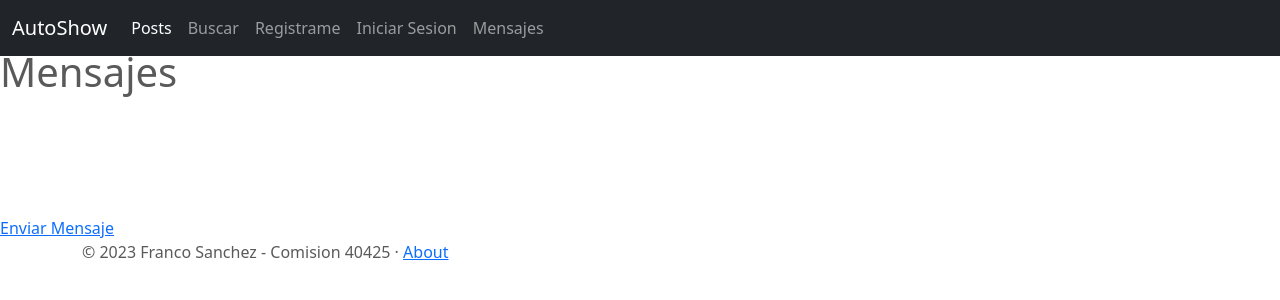
After one commit to frannsanchez/AutoShow, a Django app: page /Mensaje/list/ in a window 1280 px wide. The commit adds this page. Shown: the top 300 px of the page. Run offline with Django 3.2, Linux system fonts and the light colour scheme; data comes from the database, SQL or seed files in the repository; both versions use the stored data as it was after the commit; some libraries are stand-ins or nearby versions.

Commit message:
mensajes

```diff
--- a/AutoShow/urls.py
+++ b/AutoShow/urls.py
@@ -22,12 +22,17 @@ from django.conf.urls.static import static
 urlpatterns = [
     path('admin/', admin.site.urls),
     path('', index, name="index"),
+    path('Autos/about', about, name="about"),
     path('Autos/list/', MostrarAuto.as_view(), name="auto-list"),
     path('Autos/search', BuscarAuto, name="auto-search"),
     path('Autos/<pk>/detail', AutoDetail.as_view(), name="auto-detail"),
     path('Autos/create', AutoCreate.as_view(), name="auto-create"),
     path('Autos/<pk>/update', AutoUpdate.as_view(), name="auto-update"),
     path('Autos/<pk>/delete', AutoDelete.as_view(), name="auto-delete"),
+    path('Mensaje/create', MensajeCreate.as_view(), name="mensaje-create"),
+    path('Mensaje/list/', MostrarMensaje.as_view(), name="mensaje-list"),
+    path('Mensaje/<pk>/detail', MensajeDetail.as_view(), name="mensaje-detail"),
+    path('Mensaje/<pk>/delete', MensajeDelete.as_view(), name="mensaje-delete"),
     path('signup/', SignUp.as_view(), name="signup"),
     path('login/', LogIn.as_view(), name="login"),
     path('logout/', LogOut.as_view(), name="logout"),
--- a/Autos/models.py
+++ b/Autos/models.py
@@ -19,3 +19,8 @@ class Profile(models.Model):
     imagen = models.ImageField(upload_to="perfiles", null=True, blank=True)
     nacionalidad = models.CharField(max_length=20)
     instagram = models.CharField(max_length=50)
+
+class Mensaje(models.Model):
+    mensaje = models.TextField(max_length=1000)
+    email = models.EmailField()
+    destinatario = models.ForeignKey(to=User, on_delete=models.CASCADE, related_name="destinatario")
--- /dev/null
+++ b/Autos/templates/Autos/about.html
@@ -0,0 +1,6 @@
+{% extends 'Autos/index.html' %}
+
+{% block title%}<title>Eliminar Post</title>{% endblock %}
+{% block main%}
+<h1>About Me</h1>
+{% endblock %}
--- a/Autos/templates/Autos/index.html
+++ b/Autos/templates/Autos/index.html
@@ -65,9 +65,6 @@
             <a class="nav-link active" aria-current="page" href="{% url 'auto-list' %}">Posts</a>
           </li>
           <li class="nav-item">
-            <a class="nav-link" href="{% url 'auto-create' %}">Nuevo Post</a>
-          </li>
-          <li class="nav-item">
             <a class="nav-link" href="{% url 'auto-search' %}">Buscar</a>
           </li>
           {% if user.is_authenticated and user.profile %}
@@ -85,6 +82,8 @@
             <a class="nav-link" href="{% url 'login' %}" tabindex="-1" aria-disabled="true">Iniciar Sesion</a>
           </li>
           {% endif %}
+          <li class="nav-item">
+            <a class="nav-link" href="{% url 'mensaje-list' %}" tabindex="-1" aria-disabled="true">Mensajes</a>
         </ul>
         </form>
       </div>
@@ -162,7 +161,7 @@
 
   <!-- FOOTER -->
   <footer class="container">
-    <p>© 2023 Franco Sanchez - Comision 40425 · <a href="https://getbootstrap.com/docs/5.0/examples/carousel/#">About</a></p>
+    <p>© 2023 Franco Sanchez - Comision 40425 · <a href="{% url 'about' %}">About</a></p>
   </footer>
 </main>
 
--- /dev/null
+++ b/Autos/templates/Autos/mensaje_list.html
@@ -0,0 +1,22 @@
+{% extends 'Autos/index.html' %}
+
+{% block title%}<title>Mensajes</title>{% endblock %}
+{% block main%}
+<h1>Mensajes</h1>
+    {% if object_list %}
+    <ul>{% for mensaje in object_list %}
+        {% if user.is_authenticated and mensaje.destinatario == user %}
+        <li>
+        {{mensaje.email}}
+        <a href="{% url 'mensaje-detail' mensaje.id %}">Ver mas</a>
+        <a href="{% url 'mensaje-delete' mensaje.id %}">Eliminar</a>
+        {% endif %}
+        <br>
+    </li>
+    {% endfor %}
+    </ul>
+    {% else %}
+    <h2>No hay Mensajes</h2>
+    {% endif %}
+    <a href="{% url 'mensaje-create' %}">Enviar Mensaje</a>
+{% endblock %}
--- /dev/null
+++ b/Autos/templates/Autos/not_found_mensaje.html
@@ -0,0 +1,6 @@
+{% extends 'Autos/index.html' %}
+
+{% block title%}<title>No encontrado</title>{% endblock %}
+{% block main%}
+<h1>Mensaje No Encontrado</h1>
+{% endblock %}
--- a/Autos/views.py
+++ b/Autos/views.py
@@ -3,9 +3,13 @@ from Autos.models import *
 from Autos.forms import *
 from django.views.generic import ListView, CreateView, DeleteView, DetailView, UpdateView
 from django.urls import reverse_lazy
+from django.db.models import Q
 from django.contrib.auth.forms import UserCreationForm
 from django.contrib.auth.views import LoginView, LogoutView
 from django.contrib.auth.mixins import LoginRequiredMixin, UserPassesTestMixin
+
+def about(request):
+    return render(request, "Autos/about.html")
 
 def index(request):
     context = {
@@ -17,15 +21,17 @@ class MostrarAuto(ListView):
     model = Auto
 
 def BuscarAuto(request):
-    criterio = request.GET.get("buscar")
-    variable = request.GET.get("variable")
+    busqueda = request.GET.get("buscar")
+    autos = Auto.objects.all()
 
-    if criterio:
-        autos = Auto.objects.filter(variable__icontains = criterio).all()
-        return render(request, "Auto/search.html", {"autos":autos})
-    return render(request, "Auto/search.html")
-
-
+    if busqueda:
+        autos = Auto.objects.filter(
+            Q(marca__icontains= busqueda) |
+            Q(modelo__icontains= busqueda) |
+            Q(año__icontains= busqueda) |
+            Q(color__icontains= busqueda)
+        ).all()
+    return render(request, 'Autos/search.html', {'autos':autos})
 
 class AutoDetail(DetailView):
     model = Auto
@@ -60,6 +66,29 @@ class AutoDelete(LoginRequiredMixin, UserPassesTestMixin, DeleteView):
     def handle_no_permission(self):
         return render(self.request, "Autos/not_found_post.html")
 
+class MensajeCreate(CreateView):
+    model = Mensaje
+    fields = '__all__'
+    success_url = reverse_lazy('mensaje-list')
+
+class MostrarMensaje(ListView):
+    model = Mensaje
+
+class MensajeDetail(DetailView):
+    model = Mensaje
+
+class MensajeDelete(LoginRequiredMixin, UserPassesTestMixin, DeleteView):
+    model = Mensaje
+    success_url = reverse_lazy("mensaje-list")
+
+    def test_func(self):
+        user_id = self.request.user.id
+        post_id = self.kwargs.get('pk')
+        return Mensaje.objects.filter(destinatario=user_id, id=post_id,).exists()
+
+    def handle_no_permission(self):
+        return render(self.request, "Autos/not_found_mensaje.html")
+
 class ProfileUpdate(LoginRequiredMixin, UserPassesTestMixin, UpdateView):
     model = Profile
     success_url = reverse_lazy("index")
```
Also changed, not shown: Autos/templates/Autos/auto_list.html (+6 -9 lines), Autos/templates/Autos/mensaje_confirm_delete.html (added, +10 -0 lines), Autos/templates/Autos/mensaje_detail.html (added, +11 -0 lines), Autos/templates/Autos/mensaje_form.html (added, +10 -0 lines), Autos/templates/Autos/search.html (+6 -16 lines), Autos/migrations/0005_mensaje.py (added), db.sqlite3, media/publicaciones/nissan_200sx_QmCCoYI.jpg (added).
